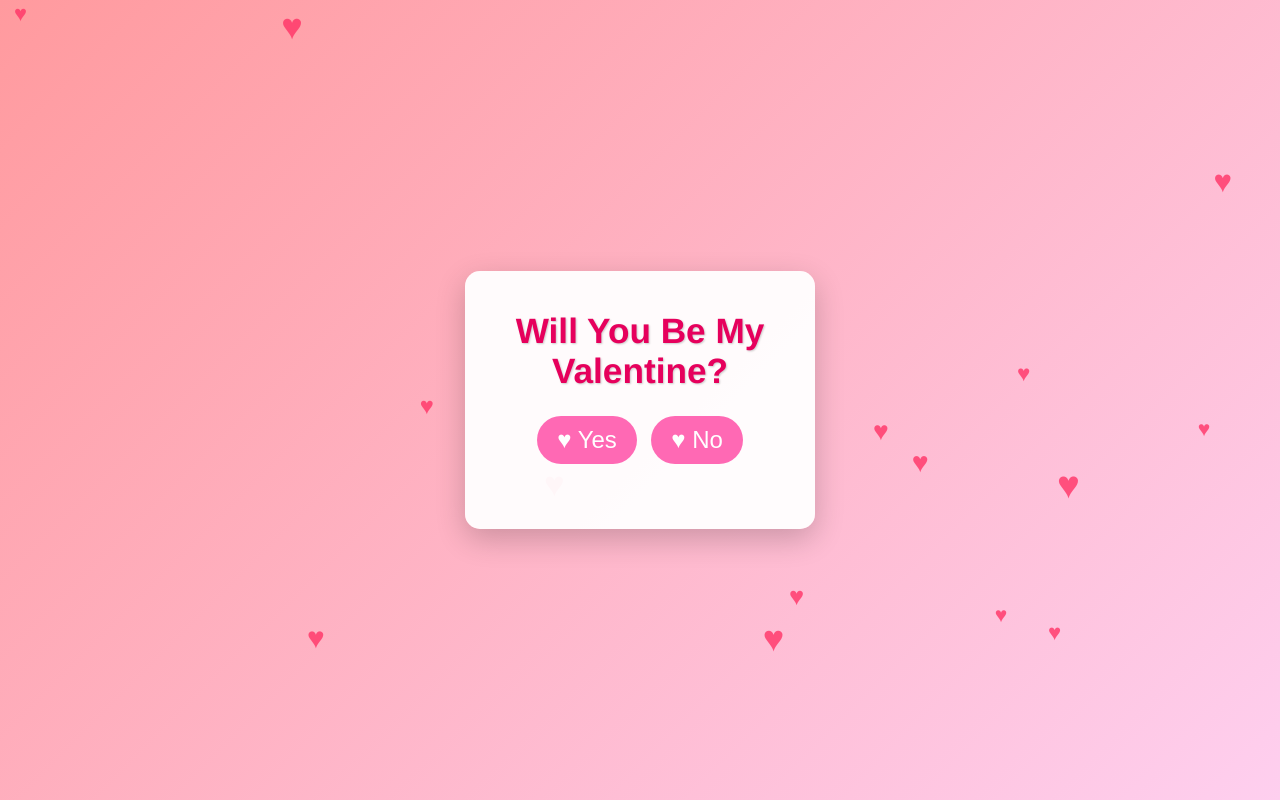
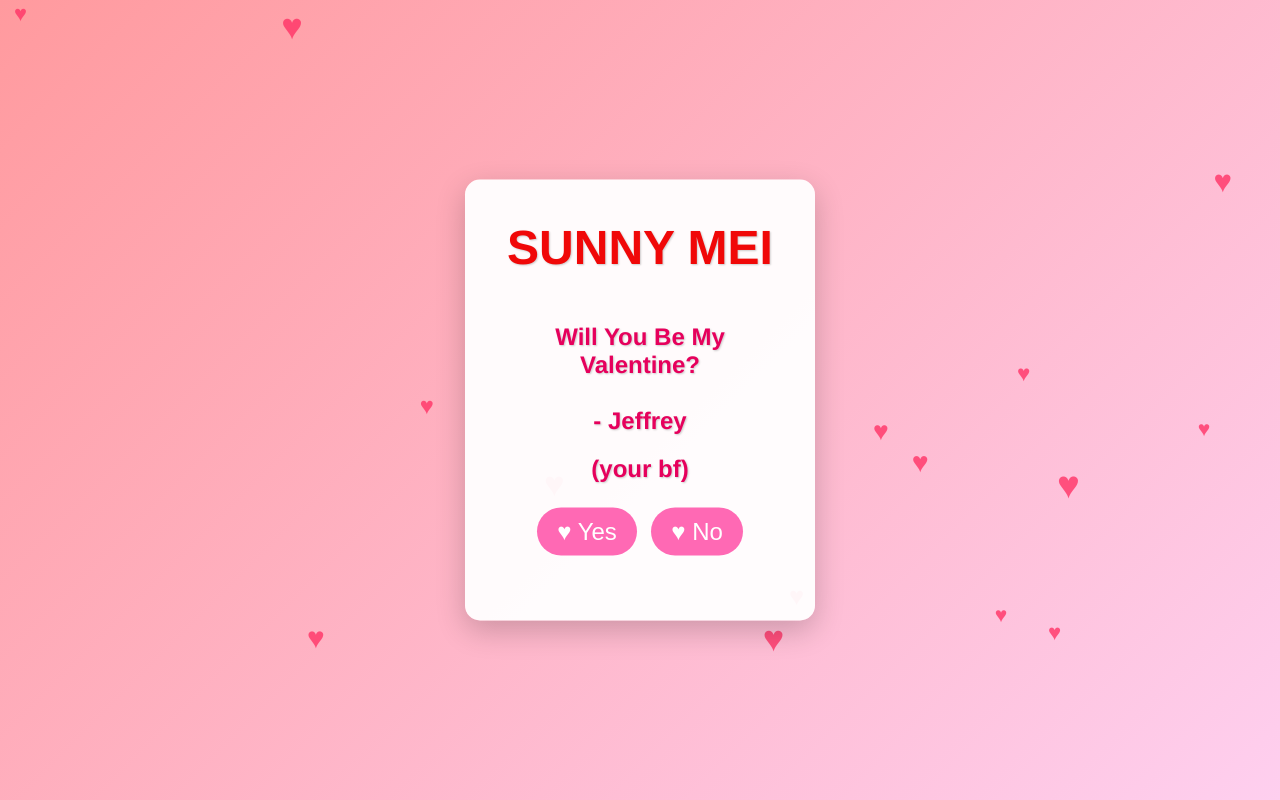
Before and after one commit to jjl9895/ValentinesDayWebsite, a plain HTML site: page index.html in a window 1280 px wide. Drawn offline with Linux system fonts and the light colour scheme.

Commit message:
Added Context to who sending invite to

```diff
--- a/index.html
+++ b/index.html
@@ -11,7 +11,15 @@
 
   <!-- Fixed Invitation Box -->
   <div class="invitation-box">
-    <h1>Will You Be My Valentine?</h1>
+    <h1>SUNNY MEI</h1>
+    <h2>
+      <br>
+      Will You Be My Valentine?
+      <br>
+      <br>
+      - Jeffrey
+    </h2>
+    <h2>(your bf)</h2>
     <div class="buttons">
       <button id="yesButton" class="heart-button">♥ Yes</button>
       <button id="noButton" class="heart-button">♥ No</button>
--- a/styles.css
+++ b/styles.css
@@ -60,9 +60,15 @@ body {
 }
 
 .invitation-box h1 {
+  color: #f00808;
+  margin-bottom: 20px;
+  font-size: 3rem;
+  text-shadow: 1px 1px 2px rgba(0, 0, 0, 0.2);
+}
+.invitation-box h2 {
   color: #e6005c;
   margin-bottom: 20px;
-  font-size: 2.2rem;
+  font-size: 1.5rem;
   text-shadow: 1px 1px 2px rgba(0, 0, 0, 0.2);
 }
 
```
